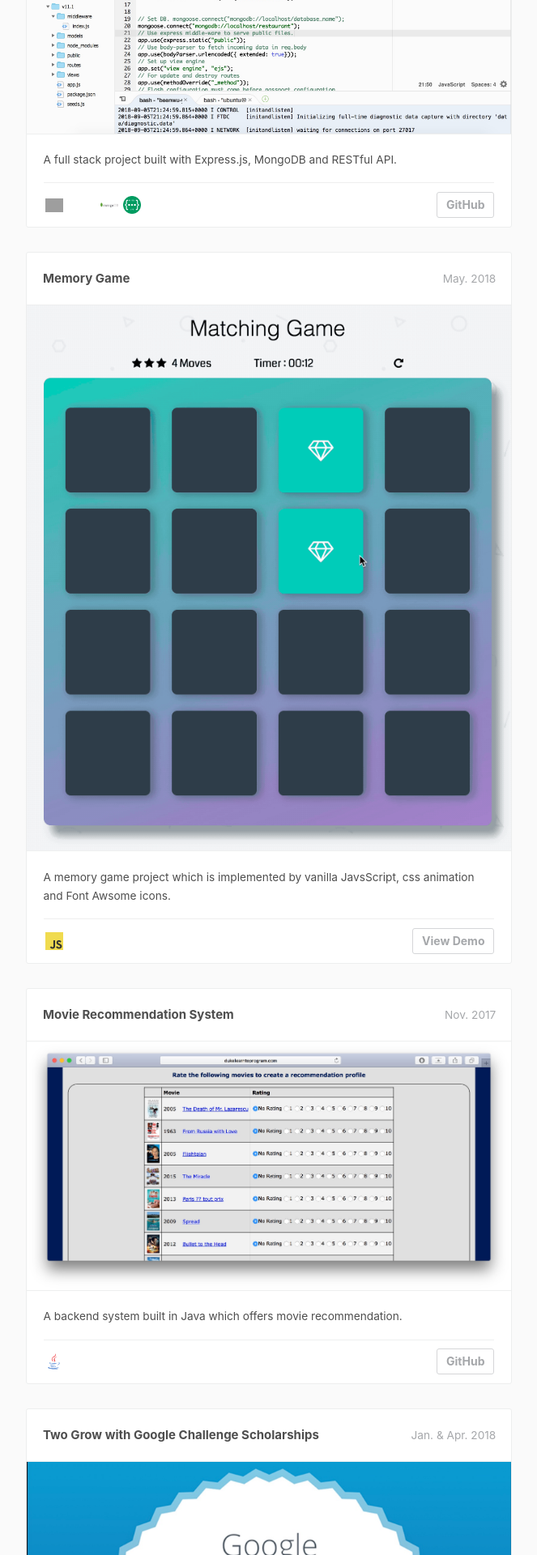
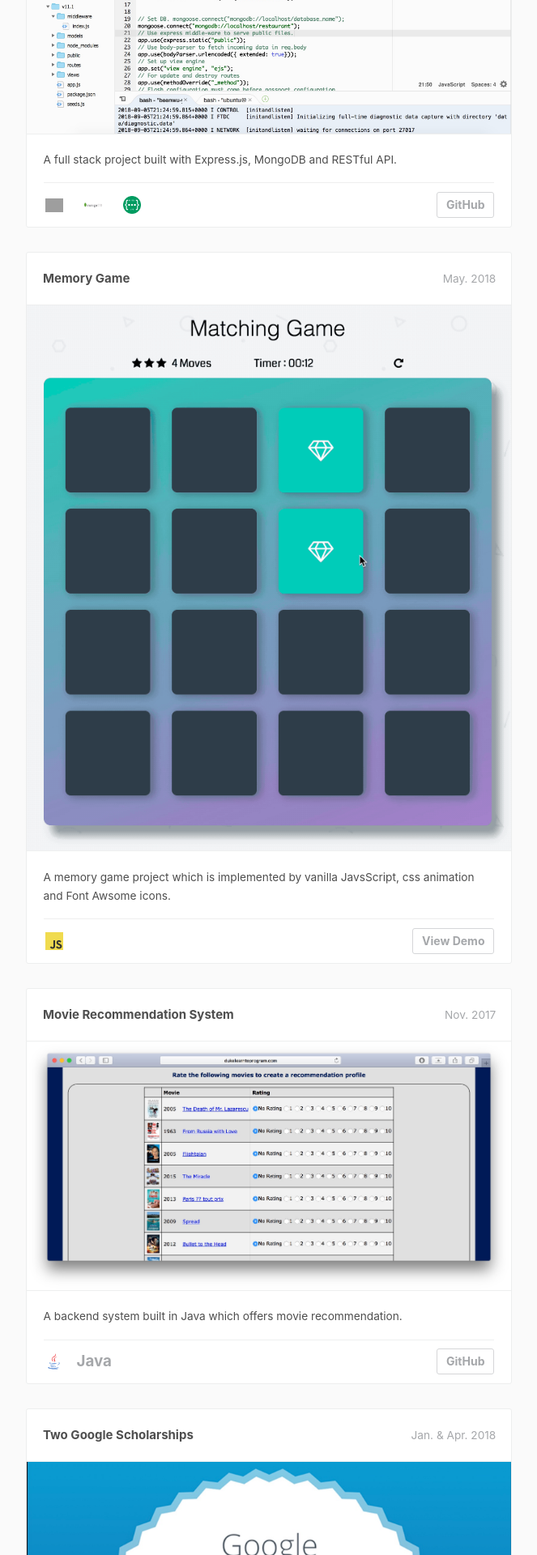
Before and after one commit to biyunwu/biyunwu.github.io, a Jekyll site: the page built from portfolio/index.html, in a window 1280 px wide. Shown: the part 1668-3588 px from the top of the page at 81% size, without its empty margins (308-971 px from the left). Built offline with Jekyll 4.4.1, drawn with Linux system fonts in a browser that asks for light colours; nearby versions of some CDN libraries; comment, search, counter and statistics services are not loaded; some of the changed text lies outside the part shown; grey boxes are pictures that could not be loaded.

Commit message:
Fix titles to accommodate mobile devices

```diff
--- a/portfolio/css/timeline.css
+++ b/portfolio/css/timeline.css
@@ -229,7 +229,7 @@ body, html {
 .i-mongodb:before {
 	content: "";
 	display: block;
-	width: 80px;
+	width: 40px;
 	height: 40px;
 	background: url("../images/mongodb-icon.jpg") 50% 50% no-repeat;
 	background-size: 22px;
--- a/portfolio/index.html
+++ b/portfolio/index.html
@@ -100,6 +100,7 @@ layout: default
 								</li>
 								<li class="skill">
 									<span class="i-java"></span>
+									<span><b>Java</b></span>
 									<span class="link"><a target="_blank" href="https://github.com/biyunwu/movie_recommendation_system">GitHub</a></span>
 								</li>
 							</ul>
@@ -107,7 +108,7 @@ layout: default
 					</li>
 					<li>
 						<div class="cbp_tmlabel">
-							<h2 id="boxoffice">Two Grow with Google Challenge Scholarships</h2>
+							<h2 id="boxoffice">Two Google Scholarships</h2>
 							<time>Jan. & Apr. 2018</time>
 							<img src="images/google-scholarship.jpg">
 							<ul>
```
Also changed, not shown: other parts of portfolio/index.html (+2 -2 lines).
